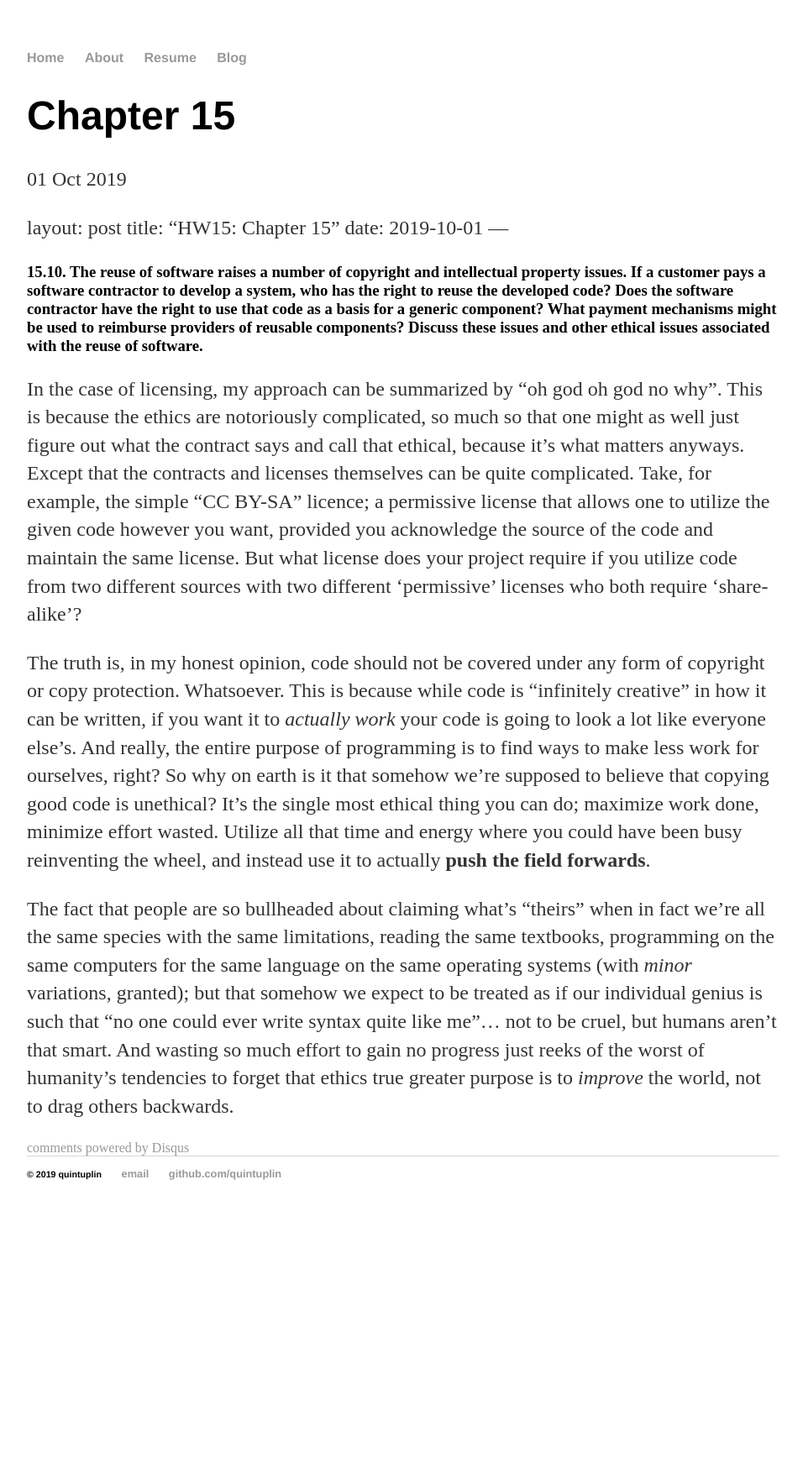
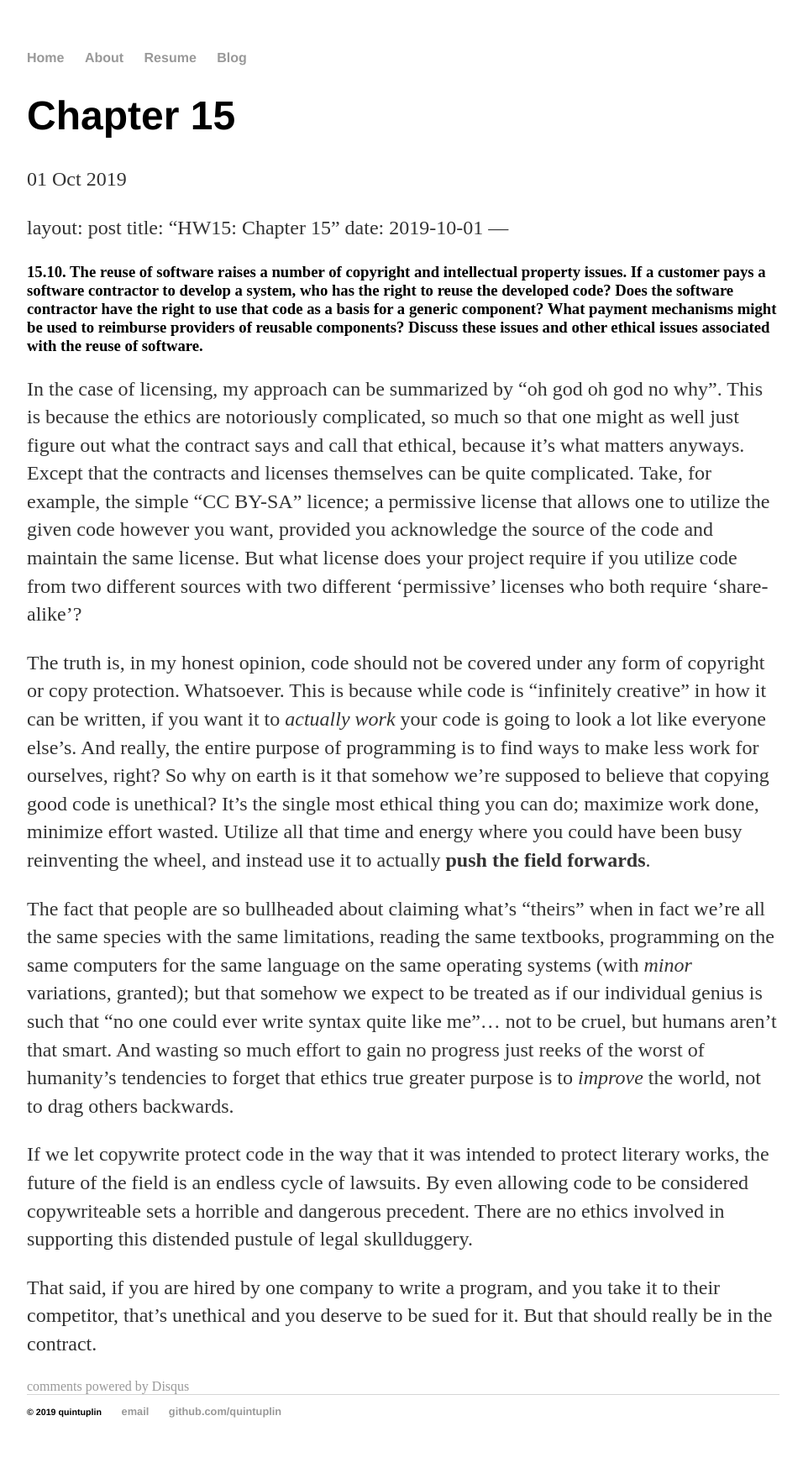
Before and after one commit to Quintuplin/quintuplin.github.io, a Jekyll site: the page built from _posts/2019-10-01-Chapter-15.md, in a window 1280 px wide. Shown: the whole page at 84% size, without its empty margins (160-1116 px from the left). Built offline with Jekyll 4.4.1, drawn with Linux system fonts in a browser that asks for light colours; our own code applies the rules of GitHub Pages for plain Markdown files; comment, search, counter and statistics services are not loaded; before the commit the page ends 1465 px from its top, so only the background shows below that.

Commit message:
Update 2019-10-01-Chapter-15.md

```diff
--- a/_posts/2019-10-01-Chapter-15.md
+++ b/_posts/2019-10-01-Chapter-15.md
@@ -10,3 +10,7 @@ In the case of licensing, my approach can be summarized by "oh god oh god no why
 The truth is, in my honest opinion, code should not be covered under any form of copyright or copy protection. Whatsoever. This is because while code is "infinitely creative" in how it can be written, if you want it to *actually work* your code is going to look a lot like everyone else's. And really, the entire purpose of programming is to find ways to make less work for ourselves, right? So why on earth is it that somehow we're supposed to believe that copying good code is unethical? It's the single most ethical thing you can do; maximize work done, minimize effort wasted. Utilize all that time and energy where you could have been busy reinventing the wheel, and instead use it to actually **push the field forwards**.
 
 The fact that people are so bullheaded about claiming what's "theirs" when in fact we're all the same species with the same limitations, reading the same textbooks, programming on the same computers for the same language on the same operating systems (with *minor* variations, granted); but that somehow we expect to be treated as if our individual genius is such that "no one could ever write syntax quite like me"... not to be cruel, but humans aren't that smart. And wasting so much effort to gain no progress just reeks of the worst of humanity's tendencies to forget that ethics true greater purpose is to *improve* the world, not to drag others backwards.
+
+If we let copywrite protect code in the way that it was intended to protect literary works, the future of the field is an endless cycle of lawsuits. By even allowing code to be considered copywriteable sets a horrible and dangerous precedent. There are no ethics involved in supporting this distended pustule of legal skullduggery.
+
+That said, if you are hired by one company to write a program, and you take it to their competitor, that's unethical and you deserve to be sued for it. But that should really be in the contract.
```
